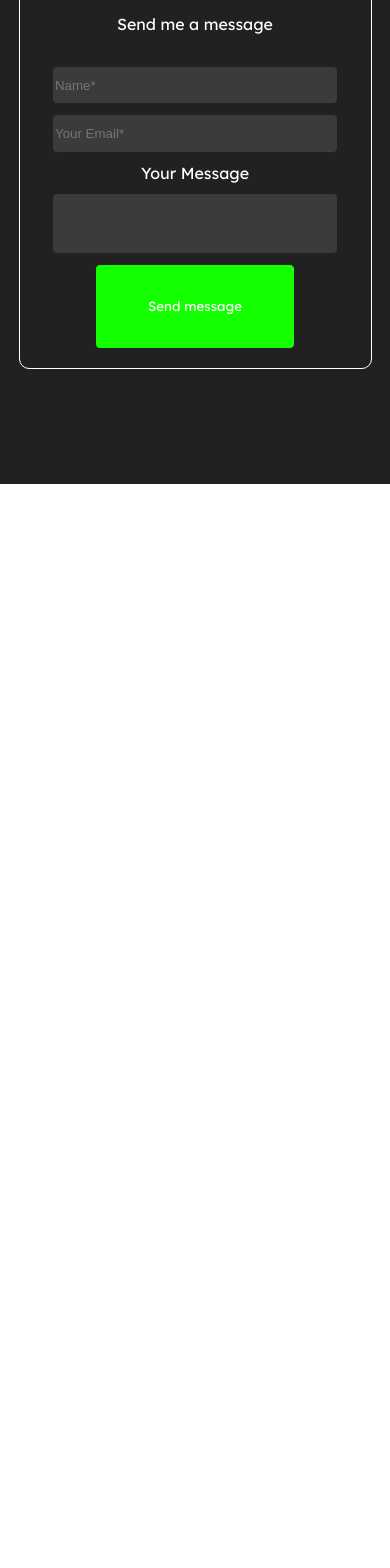
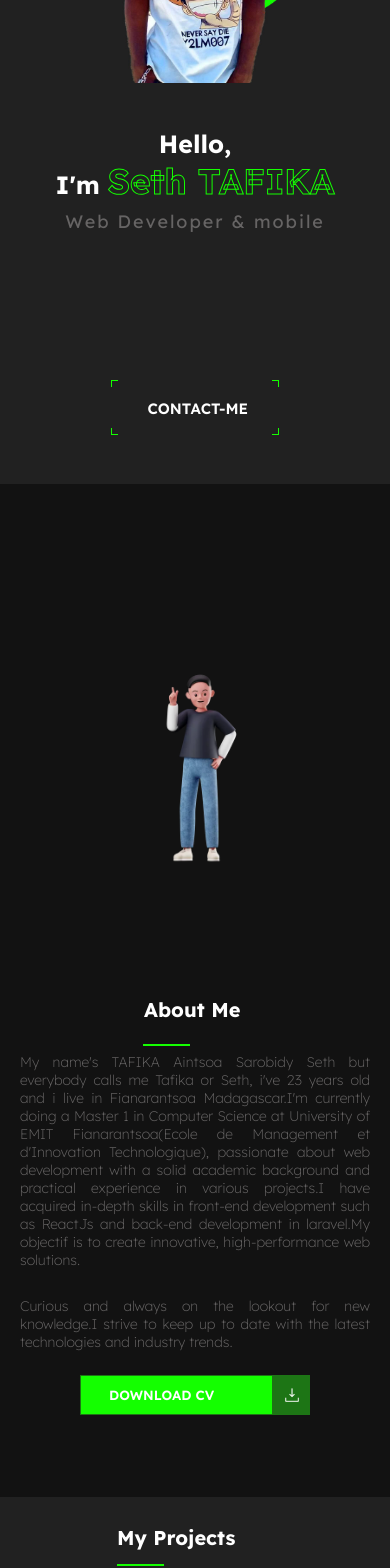
Before and after one commit to tafikaSeth/Portfolio, a React (Create React App) app: page / in a window 390 px wide. Shown: the part 360-1928 px from the top of the page. Before the commit the page ends 844 px from the top, so only its background shows below. Built offline with nearby package versions, Linux system fonts and the light colour scheme.

Commit message:
"reafct: responsive: home,about, project"

```diff
--- a/src/App.js
+++ b/src/App.js
@@ -11,10 +11,10 @@ const App = () => {
   return (
     <div className='App'>
       <Navbar/>
-      {/* <Home id="home"/> */}
-      {/* <About id="about"/> */}
-      {/* <Project id="project"/> */}
-      {/* <Skills id="skill"/> */}
+      <Home id="home"/>
+      <About id="about"/>
+      <Project id="project"/>
+      <Skills id="skill"/>
       <Contact id="contact"/>
     </div>
   );
```
